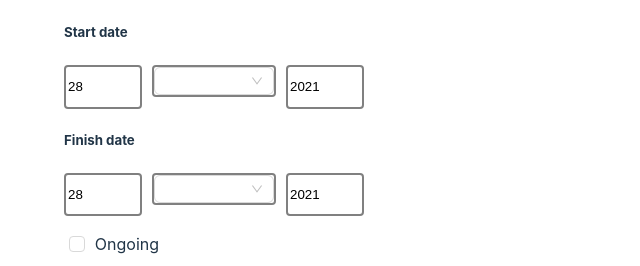
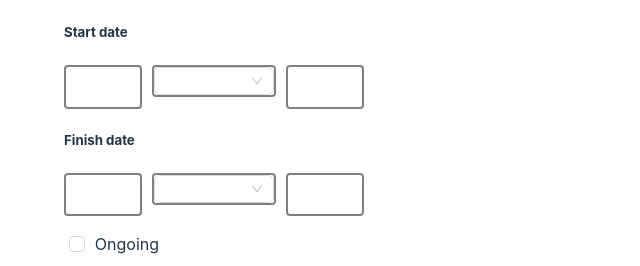
Before and after one commit to maksimumeffort/employee-api, a React (Vite) app in the folder employee-api/: page /new in a window 1280 px wide. Shown: the part 1392-1658 px from the top of the page, without its empty margins (0-640 px from the left). Built offline with nearby package versions, Linux system fonts and the light colour scheme.

Commit message:
input bug fixed. able to create new employee. doesn't update input value

```diff
--- a/employee-api/src/components/EmployeeForm/EmployeeForm.tsx
+++ b/employee-api/src/components/EmployeeForm/EmployeeForm.tsx
@@ -1,69 +1,14 @@
-import { useForm, Controller, DefaultValues } from "react-hook-form";
+import { useForm, Controller } from "react-hook-form";
 import { useEffect, useState } from "react";
 import { Select, Radio, Space, Checkbox } from "antd";
-import type { RadioChangeEvent } from "antd";
 import { NavLink } from "react-router-dom";
 import styles from "./EmployeeForm.module.scss";
 import { yupResolver } from "@hookform/resolvers/yup";
-import * as yup from "yup";
-
-type Inputs = {
-  name: string;
-  middleName: string;
-  lastName: string;
-  contractType: string;
-  workType: string;
-  startDay: string | null;
-  startMonth: string | null;
-  startYear: string | null;
-  finishDay: string | null;
-  finishMonth: string | null;
-  finishYear: string | null;
-  isOngoing: boolean;
-  email: string;
-  mobile: string;
-  address: string;
-  hoursPerWeek: number;
-  exampleRequired: string;
-};
+import { FormSchema, FormInputs } from "../../interfaces/ValidationsAndTypes";
 
 const { Option } = Select;
 
 export const EmployeeForm = ({ employee, onSubmit }: any) => {
-  const thisYear = +new Date().toString().split(" ")[3];
-
-  // phone number can start with 0, or with 3/2 and so on.
-  const phoneRegExp = /^0?[2,3,4,7,8][0-9]{8}$/;
-
-  const schema = yup.object().shape({
-    name: yup.string().required(),
-    middleName: yup.string().optional(),
-    lastName: yup.string().required(),
-    contractType: yup.string().required(),
-    workType: yup.string().required(),
-    startDay: yup.number().required(),
-    startMonth: yup.number().required(),
-    startYear: yup.number().required(),
-    finalDay: yup.number().optional(),
-    finalMonth: yup.number().optional(),
-    finalYear: yup.number().optional(),
-    isOngoing: yup.boolean().required(),
-    email: yup.string().email().required(),
-    mobile: yup
-      .string()
-      .matches(phoneRegExp, "Phone number is not valid")
-      .required(),
-    // not sure if that is all validation required for address
-    address: yup.string(),
-    hoursPerWeek: yup
-      .number()
-      .min(1)
-      .max(24 * 7)
-      .required(),
-  });
-
-  // console.log(thisYear);
-
   const {
     register,
     control,
@@ -71,33 +16,65 @@ export const EmployeeForm = ({ employee, onSubmit }: any) => {
     formState: { errors },
     getValues,
     reset,
-  } = useForm<Inputs>({
+  } = useForm<FormInputs>({
     defaultValues: employee,
-    resolver: yupResolver(schema),
+    resolver: yupResolver(FormSchema),
   });
 
+  // date values and states
+
+  const [startDay, setStartDay] = useState("");
+  const [startMonth, setStartMonth] = useState("");
+  const [startYear, setStartYear] = useState("");
+  const [finishDay, setFinishDay] = useState("");
+  const [finishMonth, setFinishMonth] = useState("");
+  const [finishYear, setFinishYear] = useState("");
+
+  const handleStartDayChange = (event: any) => {
+    setStartDay(event);
+  };
+  const handleStartMonthChange = (event: any) => {
+    setStartMonth(event);
+  };
+  const handleStartYearChange = (event: any) => {
+    setStartYear(event);
+  };
+  const handleFinishDayChange = (event: any) => {
+    setFinishDay(event);
+  };
+  const handleFinishMonthChange = (event: any) => {
+    setFinishMonth(event.target.value);
+  };
+  const handleFinishYearChange = (event: any) => {
+    setFinishYear(event.target.value);
+  };
+  // console.log(startMonth, "hello");
+
+  // date values state changing
+
+  // isOngoing state switch
+
   const [isOngoing, setIsOngoing] = useState(employee.isOngoing);
-  const switchIsOngoing = (event: any) => {
-    setIsOngoing(event.target.checked);
-  };
+  // const switchIsOngoing = (event: any) => {
+  //   setIsOngoing(event.target.checked);
+  // };
 
-  let startDateArray = employee.startDate ? employee.startDate.split("-") : [];
-  let finishDateArray = employee.finishDate
-    ? employee.finishDate.split("-")
-    : [];
+  useEffect(() => {
+    reset(employee);
+    setStartDay(employee.startDate ? employee.startDate.split("-")[2] : "");
+    setStartMonth(employee.startDate ? employee.startDate.split("-")[1] : "");
+    setStartYear(employee.startDate ? employee.startDate.split("-")[0] : "");
+    setFinishDay(employee.finishDate ? employee.finishDate.split("-")[2] : "");
+    setFinishMonth(
+      employee.finishDate ? employee.finishDate.split("-")[1] : ""
+    );
+    setFinishYear(employee.finishDate ? employee.finishDate.split("-")[0] : "");
+  }, [employee]);
 
   //TODO1: finish date is optional
   //TODO2: listen to Calum
   //TODO3: if Ongoing is selected ? no finish date required : finish date required
   //TODO4: check if date specified is after current date
-  // convert string into number for start and end date
-
-  // console.log(finishDateArray[1] == "02");
-  // console.log(getValues("name"));
-
-  useEffect(() => {
-    reset(employee);
-  }, [employee]);
 
   return (
     <div>
@@ -185,9 +162,16 @@ export const EmployeeForm = ({ employee, onSubmit }: any) => {
               )}
             />
           }
+
           <h5>Start date</h5>
           <section>
-            {<input value={startDateArray[2]} {...register("startDay")} />}
+            <input
+              id="startDay"
+              name="startDay"
+              type="text"
+              value={startDay}
+              onChange={(e) => handleStartDayChange(e)}
+            />
             {
               <Controller
                 control={control}
@@ -195,7 +179,8 @@ export const EmployeeForm = ({ employee, onSubmit }: any) => {
                 render={({ field }) => (
                   <Select
                     {...field}
-                    value={startDateArray[1]}
+                    value={startMonth}
+                    onChange={(e) => handleStartMonthChange(e)}
                     // defaultValue={employee.startMonth || startDateArray[1]}
                     className={styles.DateSelect}
                   >
@@ -216,18 +201,25 @@ export const EmployeeForm = ({ employee, onSubmit }: any) => {
               />
             }
 
-            {<input value={startDateArray[0]} {...register("startYear")} />}
+            <input
+              id="startYear"
+              name="startYear"
+              type="text"
+              value={startYear}
+              onChange={(e) => handleStartYearChange(e)}
+            />
           </section>
 
           <h5>Finish date</h5>
           <section>
-            {
             <input
-                value={finishDateArray[1]}
+              id="finishDay"
+              name="finishDay"
+              type="text"
               disabled={isOngoing}
-                {...register("finishDay")}
+              value={finishDay}
+              onChange={(e) => handleFinishDayChange(e)}
             />
-            }
             {
               <Controller
                 control={control}
@@ -235,9 +227,10 @@ export const EmployeeForm = ({ employee, onSubmit }: any) => {
                 render={({ field }) => (
                   <Select
                     {...field}
-                    value={finishDateArray[1]}
+                    value={finishMonth}
                     disabled={isOngoing}
                     className={styles.DateSelect}
+                    onChange={(e) => handleFinishMonthChange(e)}
                   >
                     <Option value="01">January</Option>
                     <Option value="02">February</Option>
@@ -255,13 +248,14 @@ export const EmployeeForm = ({ employee, onSubmit }: any) => {
                 )}
               />
             }
-            {
             <input
-                value={finishDateArray[0]}
+              id="finishYear"
+              name="finishYear"
+              type="text"
               disabled={isOngoing}
-                {...register("finishYear")}
+              value={finishYear}
+              onChange={(e) => handleFinishYearChange(e)}
             />
-            }
           </section>
 
           <section className={styles.EmployeeFormOngoing}>
--- /dev/null
+++ b/employee-api/src/interfaces/ValidationsAndTypes.tsx
@@ -0,0 +1,53 @@
+import * as yup from "yup";
+
+const thisYear = +new Date().toString().split(" ")[3];
+
+// phone number can start with 0, or with 3/2 and so on.
+const phoneRegExp = /^0?[2,3,4,7,8][0-9]{8}$/;
+
+export const FormSchema = yup.object().shape({
+  name: yup.string().required(),
+  middleName: yup.string().optional(),
+  lastName: yup.string().required(),
+  contractType: yup.string().required(),
+  workType: yup.string().required(),
+  startDay: yup.string().required(),
+  startMonth: yup.string().required(),
+  startYear: yup.string().required(),
+  finalDay: yup.string().optional(),
+  finalMonth: yup.string().optional(),
+  finalYear: yup.string().optional(),
+  isOngoing: yup.boolean().required(),
+  email: yup.string().email().required(),
+  mobile: yup
+    .string()
+    .matches(phoneRegExp, "Phone number is not valid")
+    .required(),
+  // not sure if that is all validation required for address
+  address: yup.string(),
+  hoursPerWeek: yup
+    .number()
+    .min(1)
+    .max(24 * 7)
+    .required(),
+});
+
+export type FormInputs = {
+  name: string;
+  middleName: string;
+  lastName: string;
+  contractType: string;
+  workType: string;
+  startDay: string | null;
+  startMonth: string | null;
+  startYear: string | null;
+  finishDay: string | null;
+  finishMonth: string | null;
+  finishYear: string | null;
+  isOngoing: boolean;
+  email: string;
+  mobile: string;
+  address: string;
+  hoursPerWeek: number;
+  exampleRequired: string;
+};
--- a/employee-api/src/pages/NewEmployeePage/NewEmployeePage.tsx
+++ b/employee-api/src/pages/NewEmployeePage/NewEmployeePage.tsx
@@ -1,6 +1,4 @@
 import axios from "axios";
-import { useForm, SubmitHandler } from "react-hook-form";
-import { useState } from "react";
 import { useNavigate } from "react-router-dom";
 import { EmployeeForm } from "../../components/EmployeeForm/EmployeeForm";
 import { DefaultValues } from "../../interfaces/DefaultValues";
```
Also changed, not shown: 1 other file (tests, documents, lock files or other folders). Lines whose indentation alone changed are shown as unchanged.
